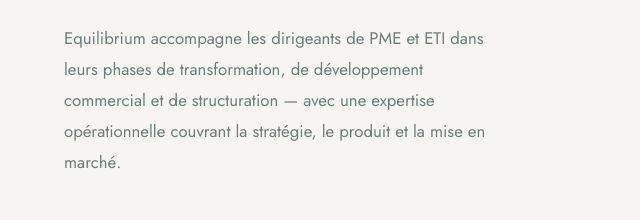
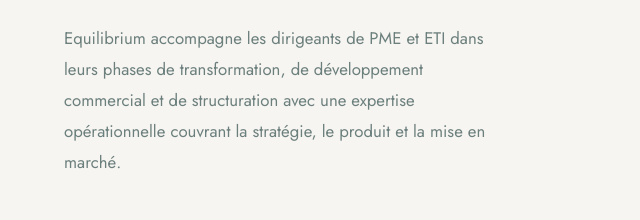
Before and after one commit to CaroPHH/equilibrium.consulting, a plain HTML site: page index.html in a window 1280 px wide. Shown: the part 342-562 px from the top of the page, 0-640 px from the left. Drawn offline with nearby package versions, Linux system fonts and the light colour scheme.

Commit message:
Update index.html

```diff
--- a/index.html
+++ b/index.html
@@ -3,7 +3,7 @@
 <head>
 <meta charset="UTF-8">
 <meta name="viewport" content="width=device-width, initial-scale=1.0">
-<title>Equilibrium — Direction Générale & Stratégie</title>
+<title>Equilibrium — Interim Management · Direction Opérationnelle</title>
 <meta name="description" content="Equilibrium accompagne les dirigeants de PME et ETI dans leurs phases de transformation, de structuration et de développement.">
 <link href="https://fonts.googleapis.com/css2?family=Cormorant+Garamond:ital,wght@0,300;0,400;1,300;1,400&family=Jost:wght@300;400;500&display=swap" rel="stylesheet">
 <style>
@@ -132,7 +132,7 @@
   <div class="hero-text">
     <div class="eyebrow" data-fr="Interim Management · Direction Opérationnelle" data-en="Interim Management · Operational Leadership">Interim Management · Direction Opérationnelle</div>
     <h1 data-fr="Piloter la croissance.<br><em>Construire dans la durée.</em>" data-en="Driving growth.<br><em>Building for the long term.</em>">Piloter la croissance.<br><em>Construire dans la durée.</em></h1>
-    <p class="hero-desc" data-fr="Equilibrium accompagne les dirigeants de PME et ETI dans leurs phases de transformation, de développement commercial et de structuration avec une expertise opérationnelle couvrant la stratégie, le produit et la mise en marché." data-en="Equilibrium partners with CEOs and founders of growing businesses through transformation, commercial development and scaling bringing operational expertise across strategy, product and go-to-market.">Equilibrium accompagne les dirigeants de PME et ETI dans leurs phases de transformation, de développement commercial et de structuration — avec une expertise opérationnelle couvrant la stratégie, le produit et la mise en marché.</p>
+    <p class="hero-desc" data-fr="Equilibrium accompagne les dirigeants de PME et ETI dans leurs phases de transformation, de développement commercial et de structuration avec une expertise opérationnelle couvrant la stratégie, le produit et la mise en marché." data-en="Equilibrium partners with CEOs and founders of growing businesses through transformation, commercial development and scaling bringing operational expertise across strategy, product and go-to-market.">Equilibrium accompagne les dirigeants de PME et ETI dans leurs phases de transformation, de développement commercial et de structuration avec une expertise opérationnelle couvrant la stratégie, le produit et la mise en marché.</p>
     <div class="btn-group">
       <a href="#contact" class="btn-primary" data-fr="Parlons de votre projet" data-en="Let's talk">Parlons de votre projet</a>
       <a href="#expertise" class="btn-secondary" data-fr="Découvrir" data-en="Discover">Découvrir</a>
```
